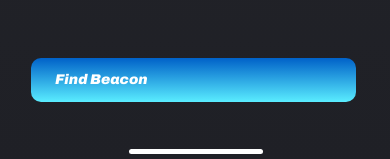
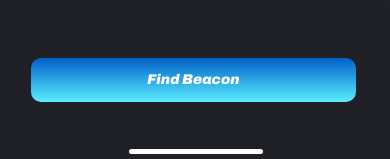
Before and after one commit to alphaka/Beacon-Buddy, a React Native app: screen / in a window 390 px wide. Shown: the part 682-841 px from the top of the page. Built offline with nearby package versions, Linux system fonts and the light colour scheme.

Commit message:
menu to 2nd menu, centering find beacon, transitioning find beacon to active beacons page

```diff
--- a/screens/Menu.js
+++ b/screens/Menu.js
@@ -50,7 +50,10 @@ const Menu = () => {
       >
         <View style={styles.buttonGroup}>
           <View style={styles.buttons}>
-            <View style={styles.mediumButtonMedium}>
+            <Pressable
+              style={styles.mediumButtonMedium}
+              onPress={() => navigation.navigate("ActiveBeacons")}
+              >
               <View style={styles.master}>
                 <LinearGradient
                   style={styles.labelIconLeftChevron}
@@ -82,7 +85,7 @@ const Menu = () => {
                   />
                 </LinearGradient>
               </View>
-            </View>
+            </Pressable>
             <Pressable
               style={[styles.mediumButtonMedium1, styles.ml10]}
               onPress={() => navigation.navigate("BeaconSubmission1")}
@@ -266,7 +269,10 @@ const Menu = () => {
           resizeMode="cover"
           source={require("../assets/path2.png")}
         />
-        <View style={styles.logoBeacon}>
+        <Pressable
+          style={styles.logoBeacon}
+          onPress={() => navigation.navigate("SecondMenuBeacons")}
+        >
           <Image
             style={styles.vectorIcon}
             resizeMode="cover"
@@ -283,7 +289,7 @@ const Menu = () => {
             source={require("../assets/vector-5.png")}
           />
           <Text style={styles.b}>B</Text>
-        </View>
+        </Pressable>
       </View>
       <Pressable style={styles.back}>
         <View style={styles.frameView1}>
@@ -305,7 +311,7 @@ const Menu = () => {
 
 const styles = StyleSheet.create({
   ml8: {
-    marginLeft: 8,
+    marginLeft: 100,
   },
   ml10: {
     marginLeft: 10,
@@ -698,10 +704,10 @@ const styles = StyleSheet.create({
     position: "absolute",
     height: "38.39%",
     width: "52.82%",
-    top: "32.46%",
+    top: "43%",
     right: "24.19%",
     bottom: "29.15%",
-    left: "22.99%",
+    left: "35%",
   },
   kitchen: {
     position: "absolute",
```
Also changed, not shown: package.json (+8 -5 lines), 1 other file (tests, documents, lock files or other folders).
